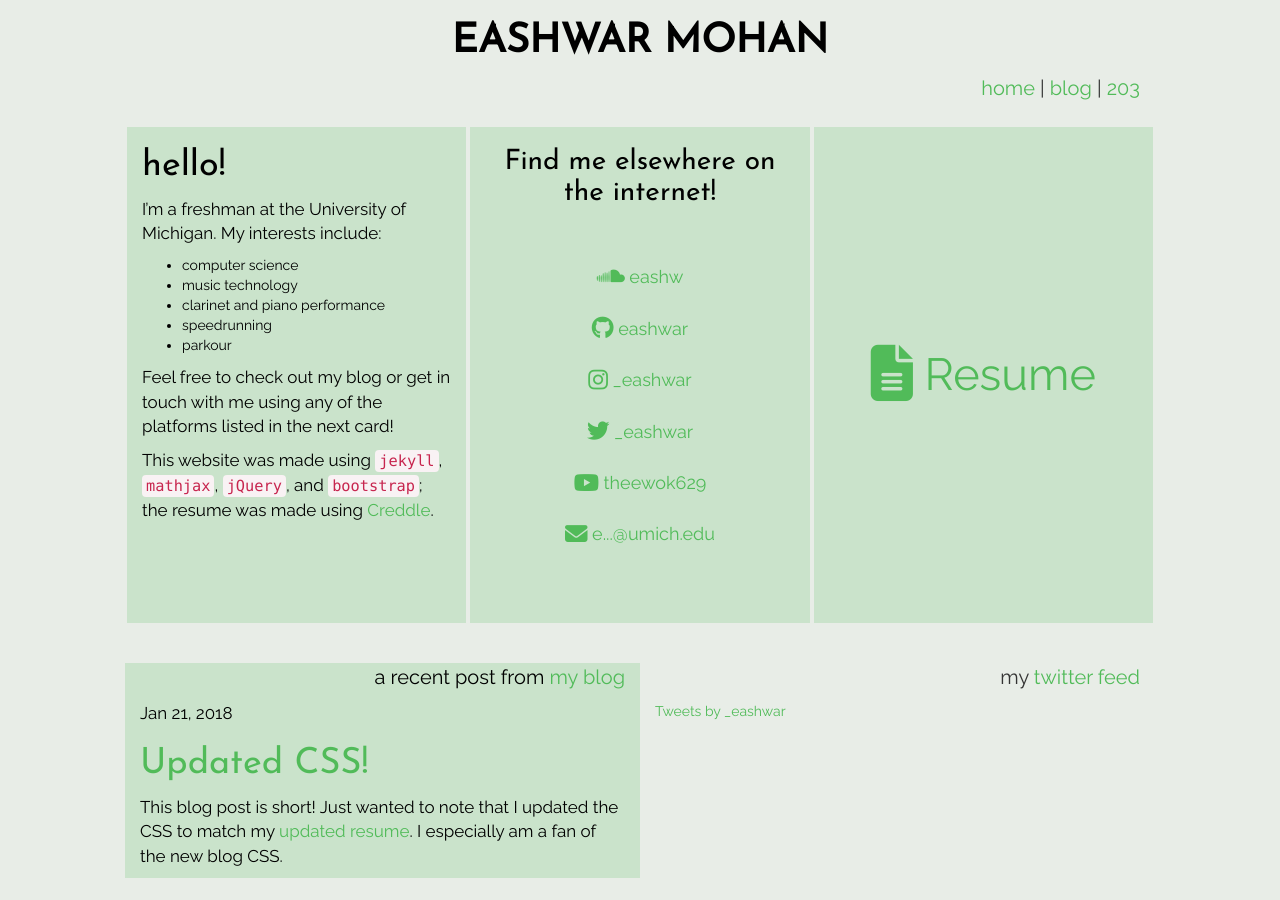
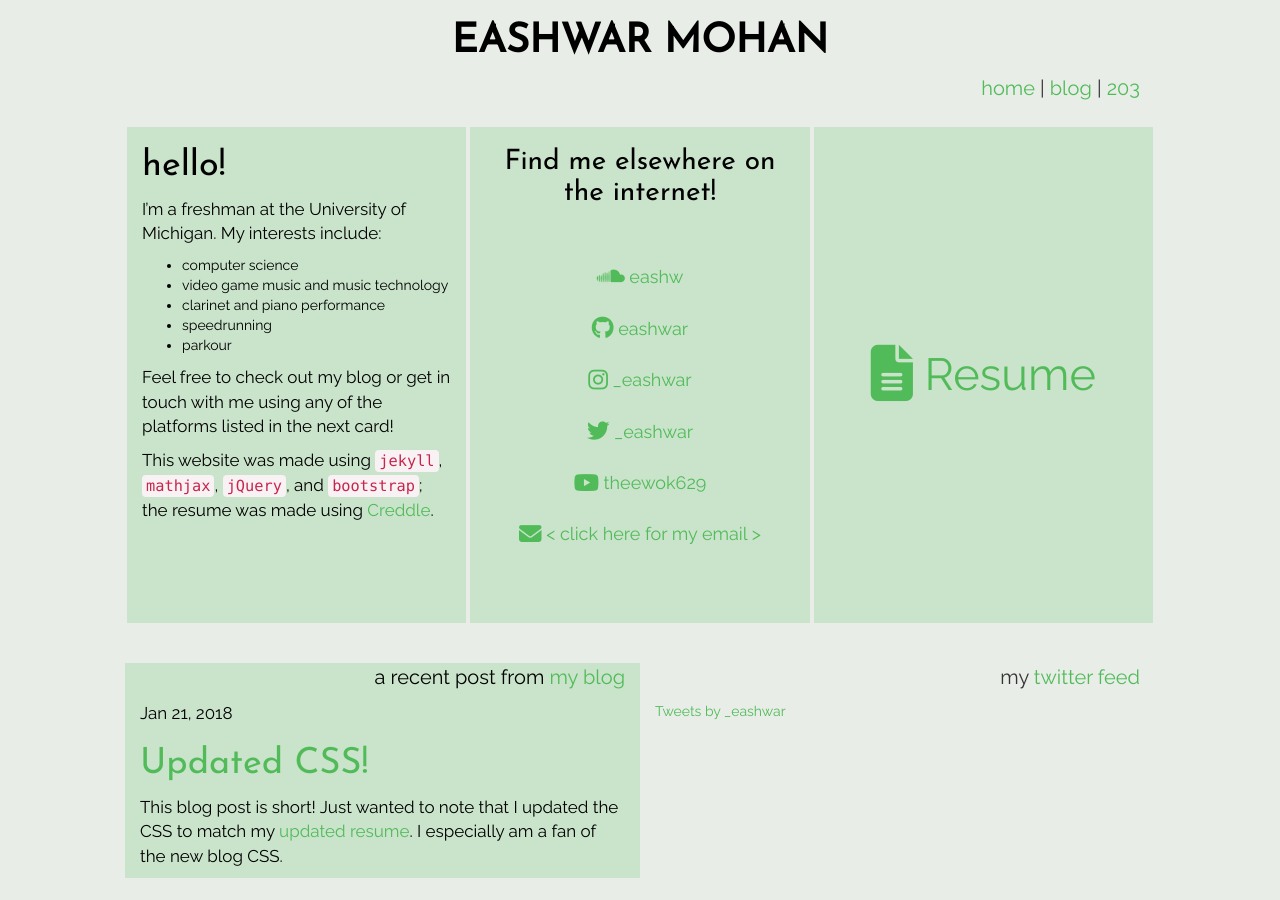
Before and after one commit to eashwar/eash.dev, a Jekyll site: the page built from index.html, in a window 1280 px wide. Built offline with Jekyll 4.4.1, drawn with Linux system fonts in a browser that asks for light colours; nearby versions of some CDN libraries; comment, search, counter and statistics services are not loaded.

Commit message:
update about and email link

```diff
--- a/about.md
+++ b/about.md
@@ -5,7 +5,7 @@ title: ABOUT
 I'm a freshman at the University of Michigan. My interests include:
 
 * computer science
-* music technology
+* video game music and music technology
 * clarinet and piano performance
 * speedrunning
 * parkour
--- a/index.html
+++ b/index.html
@@ -87,7 +87,7 @@ title: home
 					<br>
 					<a href="http://www.google.com/recaptcha/mailhide/d?k=01acpirUAdGm8kXTEX3VqxAQ==&amp;c=gHBKTo4lpAXZTN2ZlH_3VYBvFxQZw9ThesKtdMg8BY8=" onclick="window.open('http://www.google.com/recaptcha/mailhide/d?k\x3d01acpirUAdGm8kXTEX3VqxAQ\x3d\x3d\x26c\x3dgHBKTo4lpAXZTN2ZlH_3VYBvFxQZw9ThesKtdMg8BY8\x3d', '', 'toolbar=0,scrollbars=0,location=0,statusbar=0,menubar=0,resizable=0,width=500,height=300'); return false;"
 					    title="Reveal this e-mail address">
-						<i class="fa fa-envelope fa-lg" aria-hidden="true"></i> e...@umich.edu
+						<i class="fa fa-envelope fa-lg" aria-hidden="true"></i> &lt; click here for my email &gt;
 					</a>
 					<br />
 					<br />
```
